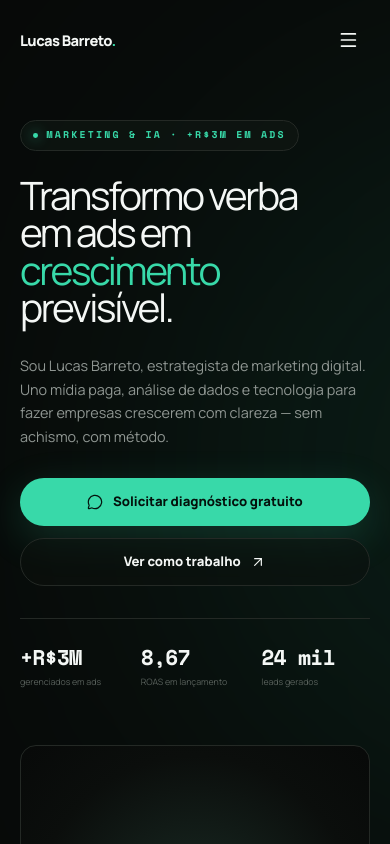
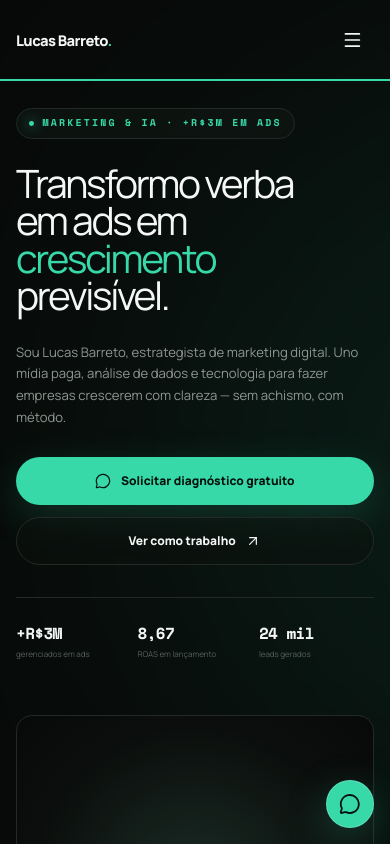
Before and after one commit to lucasbarretoj/lucasbarretosite, a Next.js app: page / in a window 390 px wide. Shown: the top 844 px of the page. Built offline with nearby package versions, Linux system fonts and the light colour scheme.

Commit message:
feat: refine motion and responsive behavior

```diff
--- a/src/app/globals.css
+++ b/src/app/globals.css
@@ -28,6 +28,7 @@ body {
   color: var(--color-text);
   font-family: var(--font-sans), sans-serif;
   -webkit-font-smoothing: antialiased;
+  overflow-x: clip;
 }
 
 body[data-menu-open="true"] {
@@ -129,6 +130,16 @@ a {
   backdrop-filter: blur(1rem);
 }
 
+.site-header__progress {
+  position: absolute;
+  right: 0;
+  bottom: -1px;
+  left: 0;
+  height: 2px;
+  background: var(--color-accent);
+  transform-origin: 0 50%;
+}
+
 .site-header__inner {
   display: flex;
   height: 5rem;
@@ -213,6 +224,10 @@ a {
   min-height: 100svh;
   overflow: hidden;
   padding-top: 7.5rem;
+}
+
+section[id] {
+  scroll-margin-top: 5.5rem;
 }
 
 .hero__ambient {
@@ -826,6 +841,25 @@ a {
 .site-footer nav a, .site-footer__social p { margin: 0; color: var(--color-text-muted); font-size: 0.75rem; }
 .site-footer__bottom { display: flex; flex-direction: column; gap: 0.7rem; margin-top: 3rem; border-top: 1px solid var(--color-border); padding-top: 1.5rem; color: #4f5652; font-size: 0.6rem; }
 
+.floating-contact {
+  position: fixed;
+  z-index: 40;
+  right: 1.25rem;
+  bottom: 1.25rem;
+  display: grid;
+  width: 3.25rem;
+  height: 3.25rem;
+  place-items: center;
+  border: 1px solid rgb(255 255 255 / 18%);
+  border-radius: 50%;
+  background: var(--color-accent);
+  box-shadow: 0 0.75rem 2.5rem rgb(56 217 169 / 28%);
+  color: #04110c;
+  transition: transform 180ms ease, box-shadow 180ms ease;
+}
+.floating-contact:hover { transform: translateY(-3px) scale(1.03); box-shadow: 0 1rem 3rem rgb(56 217 169 / 38%); }
+.floating-contact svg { width: 1.35rem; }
+
 @media (min-width: 48rem) {
   .contact-form { grid-template-columns: repeat(2, minmax(0, 1fr)); padding: 2rem; }
   .contact-form__wide { grid-column: 1 / -1; }
@@ -834,6 +868,27 @@ a {
 }
 @media (min-width: 64rem) {
   .faq__grid, .final-cta__grid { grid-template-columns: minmax(0, 0.8fr) minmax(0, 1.2fr); align-items: start; gap: 6rem; }
+}
+
+@media (max-width: 26.875rem) {
+  .container { width: min(calc(100% - 2rem), var(--container)); }
+  .hero { padding-top: 6.75rem; }
+  .hero h1 { font-size: clamp(2.25rem, 10vw, 2.75rem); }
+  .hero__description { font-size: 0.82rem; }
+  .hero__metrics { gap: 0.4rem; }
+  .hero__metrics dt { font-size: 1rem; }
+  .hero__metrics dd { font-size: 0.5rem; }
+  .button { padding-inline: 0.9rem; font-size: 0.75rem; }
+  .section { padding-block: 5rem; }
+  .results__case, .authority__card, .services__card { padding: 1.35rem; }
+  .results__metrics { gap: 0.4rem; }
+  .results__metrics dt { font-size: 1rem; }
+  .floating-contact { right: 1rem; bottom: 1rem; width: 3rem; height: 3rem; }
+}
+
+@media (min-width: 120rem) {
+  :root { --container: 78rem; }
+  .section { padding-block: 10rem; }
 }
 
 @media (min-width: 80rem) {
--- a/src/app/page.tsx
+++ b/src/app/page.tsx
@@ -1,5 +1,6 @@
 import { Header } from "@/components/layout/Header";
 import { Footer } from "@/components/layout/Footer";
+import { FloatingContact } from "@/components/layout/FloatingContact";
 import { AboutSection } from "@/components/sections/AboutSection";
 import { AuthoritySection } from "@/components/sections/AuthoritySection";
 import { DifferentialsSection } from "@/components/sections/DifferentialsSection";
@@ -28,6 +29,7 @@ export default function Home() {
         <FinalCTASection />
       </main>
       <Footer />
+      <FloatingContact />
     </>
   );
 }
--- /dev/null
+++ b/src/components/layout/FloatingContact.tsx
@@ -0,0 +1,9 @@
+import { MessageCircle } from "lucide-react";
+
+export function FloatingContact() {
+  return (
+    <a className="floating-contact" href="#contato" aria-label="Ir para a seção de contato">
+      <MessageCircle aria-hidden="true" />
+    </a>
+  );
+}
--- a/src/components/layout/Header.tsx
+++ b/src/components/layout/Header.tsx
@@ -1,6 +1,7 @@
 "use client";
 
 import { MessageCircle } from "lucide-react";
+import { motion, useScroll, useSpring } from "motion/react";
 import { useEffect, useState } from "react";
 
 import { MobileMenu } from "@/components/layout/MobileMenu";
@@ -10,6 +11,12 @@ import { navigation } from "@/data/navigation";
 
 export function Header() {
   const [isScrolled, setIsScrolled] = useState(false);
+  const { scrollYProgress } = useScroll();
+  const progress = useSpring(scrollYProgress, {
+    stiffness: 140,
+    damping: 28,
+    mass: 0.25,
+  });
 
   useEffect(() => {
     const handleScroll = () => setIsScrolled(window.scrollY > 24);
@@ -40,6 +47,7 @@ export function Header() {
 
         <MobileMenu contactHref={siteConfig.contactHref} />
       </div>
+      <motion.div className="site-header__progress" style={{ scaleX: progress }} />
     </header>
   );
 }
--- a/src/components/sections/HeroSection.tsx
+++ b/src/components/sections/HeroSection.tsx
@@ -6,12 +6,13 @@ import { motion, useReducedMotion } from "motion/react";
 import { Button } from "@/components/ui/Button";
 import { siteConfig } from "@/config/site";
 import { heroContent } from "@/data/hero";
+import { motionTokens } from "@/lib/animations";
 
-const transition = { duration: 0.7, ease: [0.22, 1, 0.36, 1] } as const;
+const transition = { duration: motionTokens.duration.slow, ease: motionTokens.ease };
 
 export function HeroSection() {
   const reduceMotion = useReducedMotion();
-  const initial = reduceMotion ? false : { y: 22 };
+  const initial = reduceMotion ? false : { y: motionTokens.distance.reveal };
 
   return (
     <section className="hero" id="inicio" aria-labelledby="hero-title">
--- a/src/components/ui/Reveal.tsx
+++ b/src/components/ui/Reveal.tsx
@@ -2,6 +2,8 @@
 
 import { motion, useReducedMotion } from "motion/react";
 import type { ReactNode } from "react";
+
+import { motionTokens } from "@/lib/animations";
 
 type RevealProps = {
   children: ReactNode;
@@ -15,10 +17,10 @@ export function Reveal({ children, className, delay = 0 }: RevealProps) {
   return (
     <motion.div
       className={className}
-      initial={reduceMotion ? false : { y: 24 }}
+      initial={reduceMotion ? false : { y: motionTokens.distance.reveal }}
       whileInView={{ y: 0 }}
       viewport={{ once: true, amount: 0.2 }}
-      transition={{ duration: 0.65, delay, ease: [0.22, 1, 0.36, 1] }}
+      transition={{ duration: motionTokens.duration.base, delay, ease: motionTokens.ease }}
     >
       {children}
     </motion.div>
--- /dev/null
+++ b/src/lib/animations.ts
@@ -0,0 +1,12 @@
+export const motionTokens = {
+  ease: [0.22, 1, 0.36, 1] as const,
+  duration: {
+    fast: 0.25,
+    base: 0.55,
+    slow: 0.7,
+  },
+  distance: {
+    reveal: 20,
+  },
+  stagger: 0.06,
+} as const;
```
